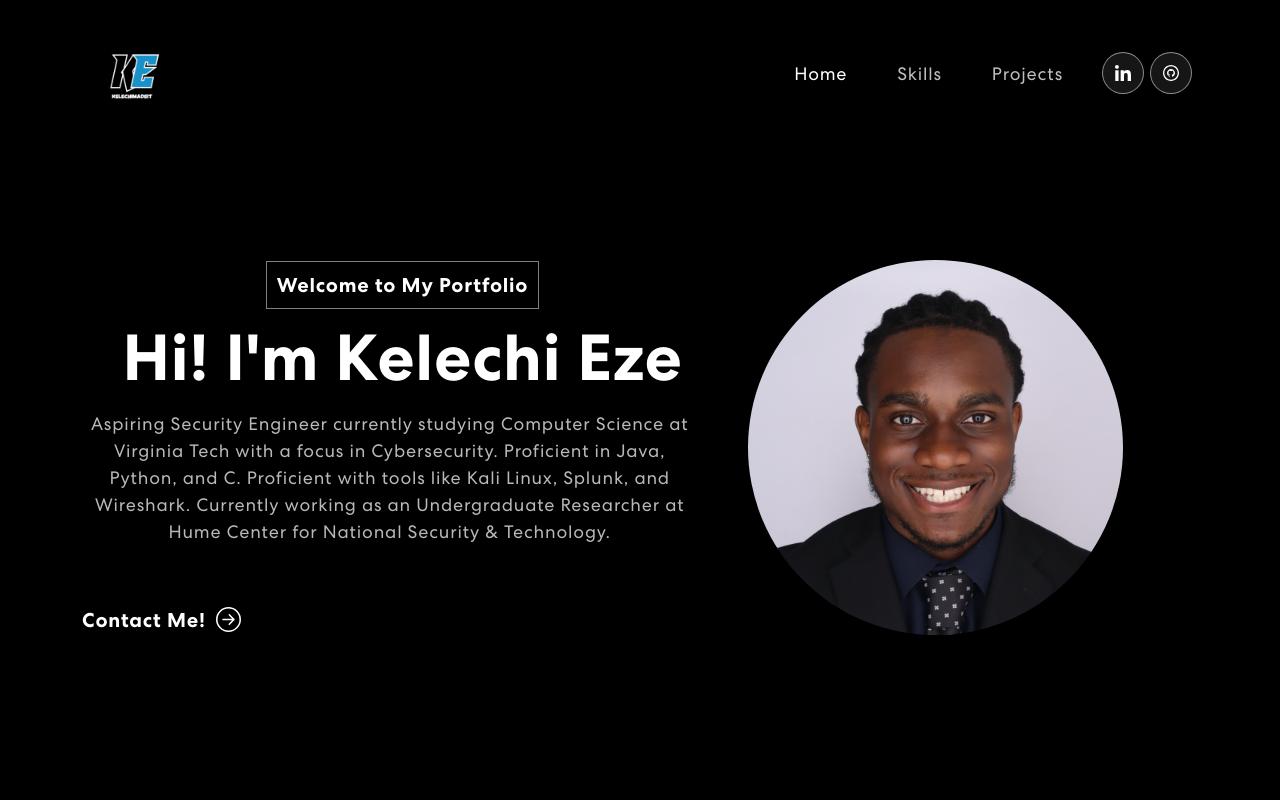
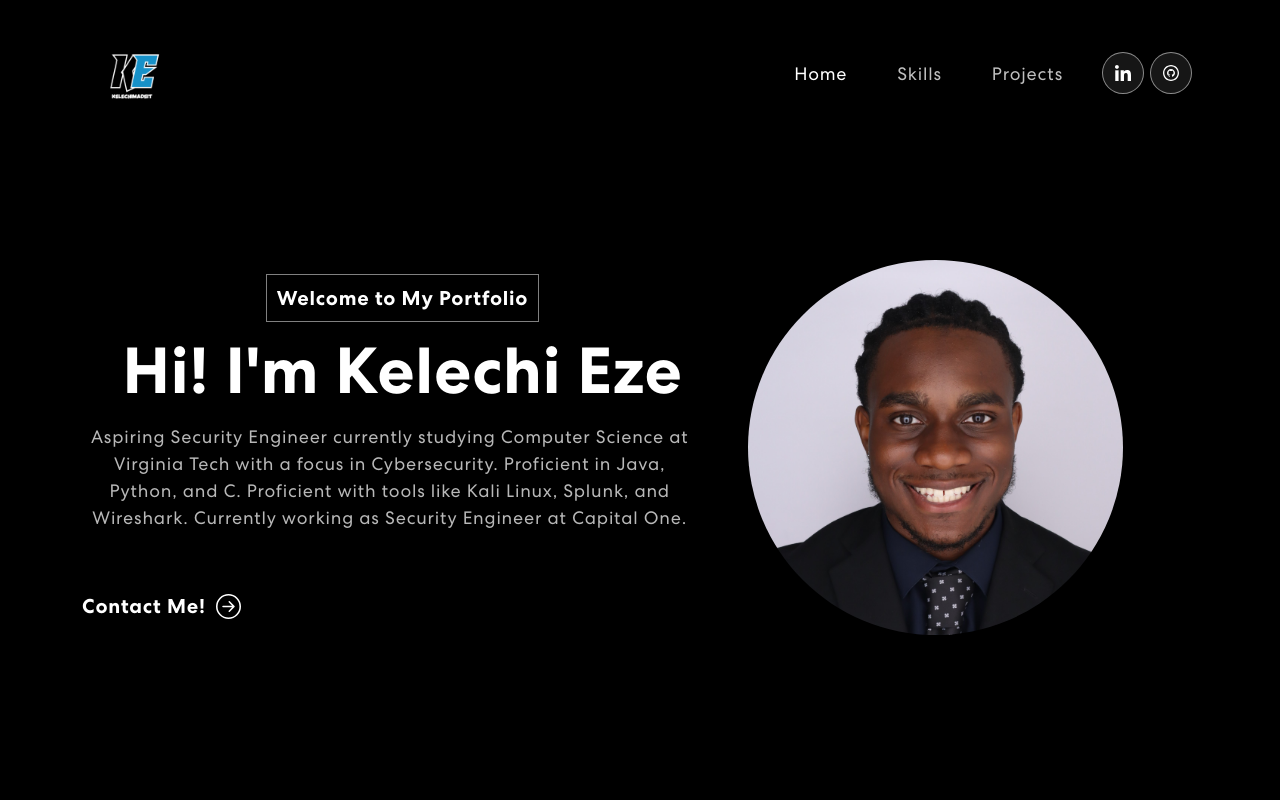
Before and after one commit to KCE14/personal-portfolio, a React (Create React App) app: page / in a window 1280 px wide. Shown: the top 800 px of the page. Built offline with nearby package versions, Linux system fonts and the light colour scheme.

Commit message:
Updated description

```diff
--- a/src/components/Banner.js
+++ b/src/components/Banner.js
@@ -20,8 +20,8 @@ export const Banner = () => {
                     <h1>{"Hi! I'm Kelechi Eze"}</h1>
                     <p>Aspiring Security Engineer currently studying Computer Science at Virginia Tech with
                       a focus in Cybersecurity. Proficient in Java, Python, and C. Proficient with tools like
-                      Kali Linux, Splunk, and Wireshark. Currently working as an Undergraduate Researcher at
-                      Hume Center for National Security & Technology.
+                      Kali Linux, Splunk, and Wireshark. Currently working as Security Engineer at
+                      Capital One.
                     </p>
                     <button onClick= {handleContactClick}>Contact Me!<ArrowRightCircle size={25} /></button>
                 </Col>
```
